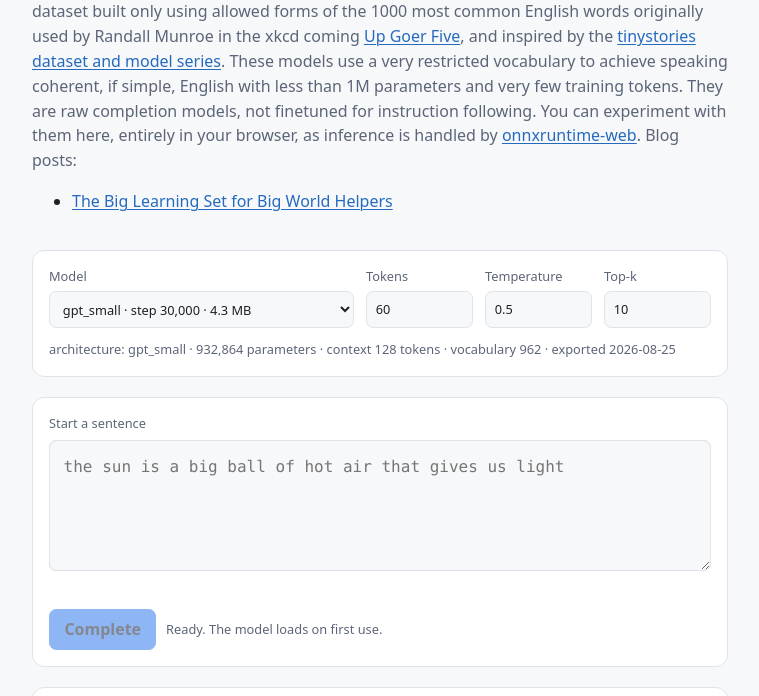
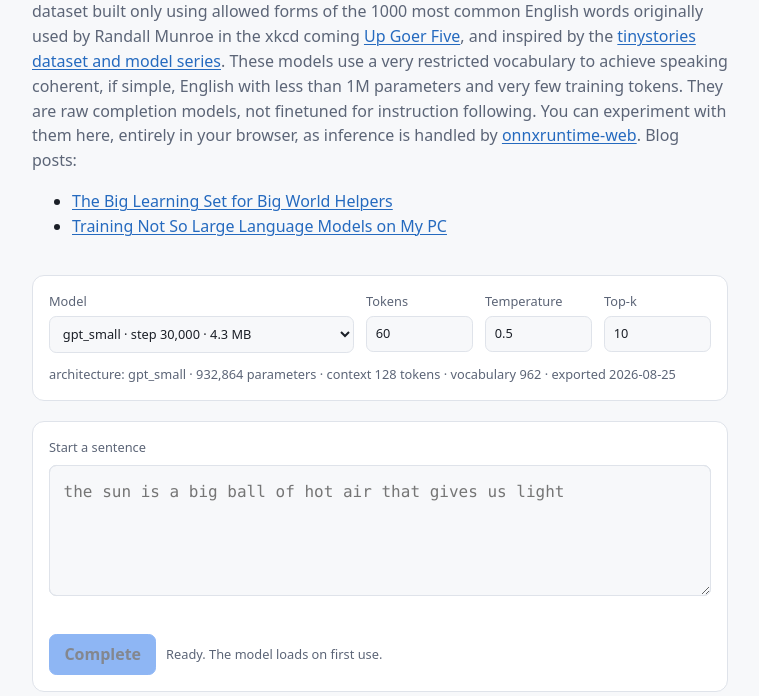
Before and after one commit to stur86/tinyfacts-learn, a plain HTML site: page index.html in a window 1280 px wide. Shown: the part 103-799 px from the top of the page, without its empty margins (260-1019 px from the left). Drawn offline with Linux system fonts and the light colour scheme.

Commit message:
Deploy webapp from b024197+dirty

```diff
--- a/index.html
+++ b/index.html
@@ -30,6 +30,7 @@
              Blog posts:
              <ul>
                  <li><a href="https://stur86.github.io/s-plus-plus/posts/the-big-learning-set-for-big-world-helpers/">The Big Learning Set for Big World Helpers</a></li>
+                 <li><a href="https://stur86.github.io/s-plus-plus/posts/training-not-so-large-language-models-on-my-pc/">Training Not So Large Language Models on My PC</a></li>
              </ul>
 
         </p>
```
Also changed, not shown: models/manifest.json.
